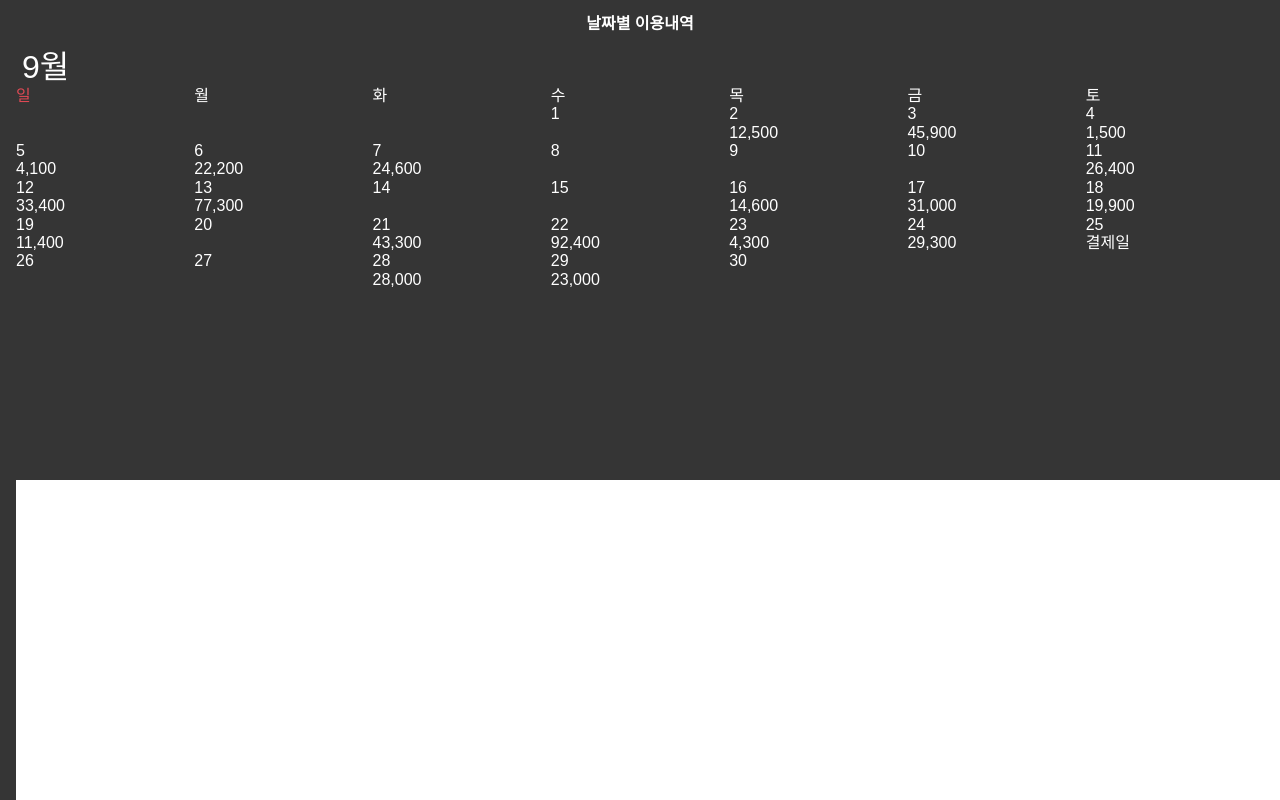
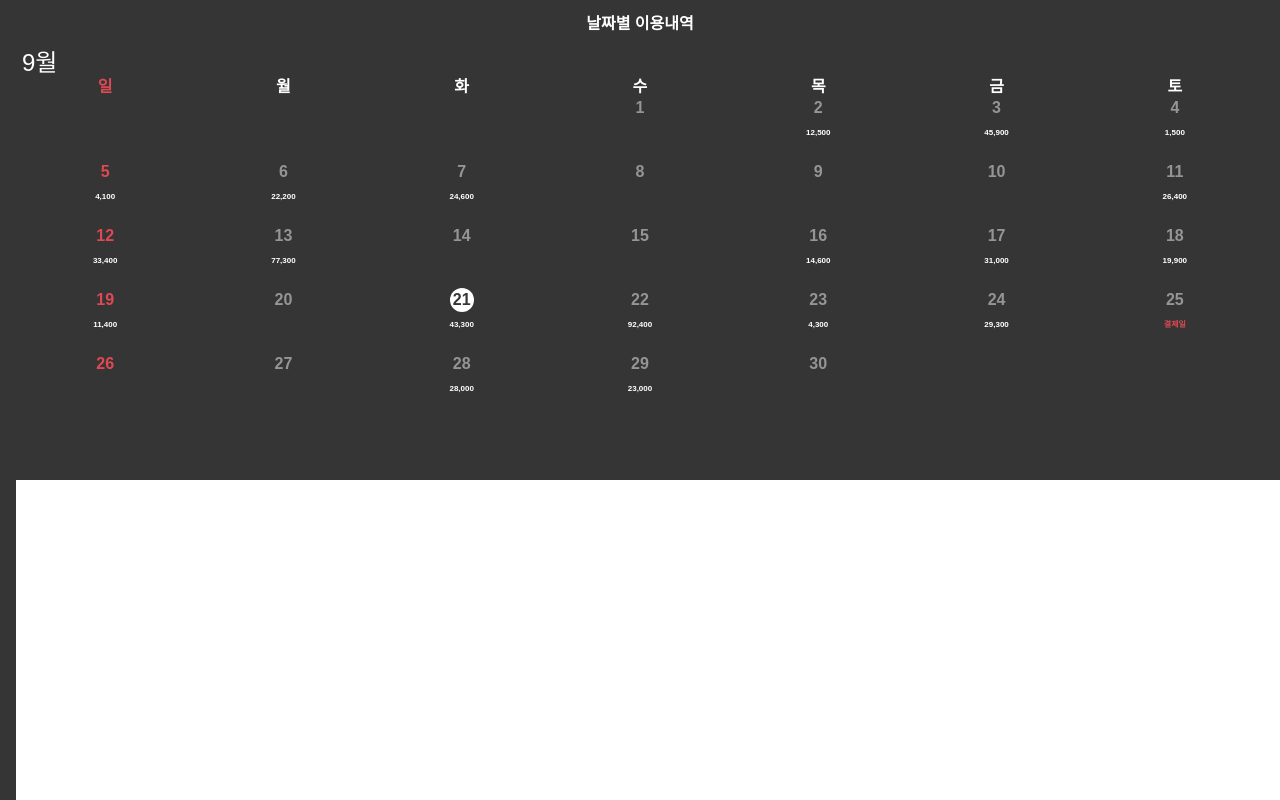
Before and after one commit to IsaacYouKorea/hyundaicard, a React (Create React App) app: page / in a window 1280 px wide. Built offline with nearby package versions, Linux system fonts and the light colour scheme.

Commit message:
style: 달력 스타일 적용

```diff
--- a/src/components/calendar/calendar-header.tsx
+++ b/src/components/calendar/calendar-header.tsx
@@ -1,4 +1,5 @@
 import styled from "styled-components";
+import { StyledCalendarDay } from "./common";
 
 const dayNames = ['일', '월', '화', '수', '목', '금', '토'];
 
@@ -7,16 +8,10 @@ const StyledCalendarHeader = styled.div`
   width: 100%;
 `
 
-const StyledItem = styled.div<{weekend?: boolean}>`
-  flex: 1;
-  color: ${({weekend, theme}) => weekend ? theme.colors.red : theme.colors.white};
-  weight: ${({theme}) => theme.fonts.weight.bold};
-`
-
 function CalendarHeader() {
   return <StyledCalendarHeader className="day-names">
     {dayNames.map((dayName, index) =>
-      <StyledItem key={index} weekend={index === 0}>{dayName}</StyledItem>)}
+      <StyledCalendarDay key={index} weekend={index === 0}>{dayName}</StyledCalendarDay>)}
   </StyledCalendarHeader>;
 }
 
--- /dev/null
+++ b/src/components/calendar/common.tsx
@@ -0,0 +1,9 @@
+import styled from "styled-components";
+
+export const StyledCalendarDay = styled.div<{weekend?: boolean}>`
+  flex: 1;
+  margin: 0 auto;
+  text-align: center;
+  color: ${({weekend, theme}) => weekend ? theme.colors.red : theme.colors.white};
+  font-weight: ${({theme}) => theme.fonts.weight.bold};
+`
--- a/src/components/calendar/month-calendar.tsx
+++ b/src/components/calendar/month-calendar.tsx
@@ -1,8 +1,9 @@
 import { memo, useEffect, useRef, useState } from "react";
-import styled from "styled-components";
+import styled, { css } from "styled-components";
 import { usePaymentDispatch, usePaymentState } from "../../context";
 import { dayString } from "../../util/date";
 import { numberWithCommas } from "../../util/number";
+import { StyledCalendarDay } from "./common";
 
 interface IProps {
   year: number,
@@ -20,14 +21,42 @@ const WeekDiv = styled.div`
   display: flex;
 `
 
-const DayDiv = styled.div`
-  flex: 1;
-  .dayInfo {
+const DayDiv = styled(StyledCalendarDay)`
+  height: 4rem;
+  display: flex;
+  flex-direction: column;
+  align-items: center;
 
+  ${({ theme, weekend }) => {
+    return css`
+      &.selected {
+        .dayNumber {
+          color: ${theme.colors.grey[100]};
+          border-radius: 100%;
+          background: ${theme.colors.white};
+        }
       }
       .dayNumber {
+        color: ${weekend ? theme.colors.red : theme.colors.grey[700]};
+        font-weight: ${theme.fonts.weight.bold};
+        width: 1.5rem;
+        height: 1.5rem;
+        display: flex;
+        justify-content: center;
+        align-items: center;
+        line-height: normal;
+      }
+    `
+  }}
+`
 
-  }
+const DayInfo = styled.div<{isRed?: boolean}>`
+  ${({ theme, isRed }) => css`
+    margin: ${theme.margins.sm} 0 0;
+    font-size: ${theme.fonts.size.sm};
+    color: ${isRed ? theme.colors.red : theme.colors.white};
+    font-weight: ${theme.fonts.weight.semiBold};
+  `}
 `
 
 
@@ -46,15 +75,15 @@ function MonthCalendar({ year, month }: IProps) {
 
   return (
 
-    <Wrapper style={{transform: `translateY(${daySummaryOpen ? -transformY : 0}px)`}}>
+    <Wrapper style={{ transform: `translateY(${daySummaryOpen ? -transformY : 0}px)` }}>
       {new Array(6).fill(0).map((_, week) => <WeekDiv style={{}} key={week}>
         {new Array(7).fill(0).map((_, day) => {
           const dateNumber = (week * 7) + day - firstDay + 1;
           if (dateNumber > lastDate || dateNumber <= 0) return <DayDiv key={dateNumber}></DayDiv>;
           return <DayDiv
+            weekend={day === 0}
             key={dateNumber}
             className={[
-                day === 0 ? "color-red" : "color-grey",
               (date.year === year && date.month === month && date.day === dateNumber) ? 'selected' : ''
             ].join(' ')}
             onClick={(evt) => {
@@ -62,11 +91,11 @@ function MonthCalendar({ year, month }: IProps) {
               selectDate(year, month, dateNumber)
             }}>
             <div className="dayNumber">{dateNumber}</div>
-              <div className="dayInfo">
+            <DayInfo isRed={dateNumber === 25}>
               {dateNumber === 25 ? `결제일` : ''}
-                {dateNumber === 25 ? <br/> : ''}
+              {dateNumber === 25 ? <br /> : ''}
               {numberWithCommas(paymentsByDay[dayString(year, month, dateNumber)]?.sum) || ''}
-              </div>
+            </DayInfo>
           </DayDiv>
         })}
       </WeekDiv>)}
--- a/src/styles/theme.ts
+++ b/src/styles/theme.ts
@@ -21,15 +21,16 @@ const fonts = {
     youAndI: `'Noto Sans KR', sans-serif`,
   },
   size: {
-    sm: "1.4rem",
-    base: "1.6rem",
-    lg: "2rem",
-    xl: "2.5rem",
+    sm: "0.5rem",
+    base: "1rem",
+    lg: "1.5rem",
+    xl: "2rem",
     title: "1rem",
   },
   weight: {
     light: 100,
     normal: 400,
+    semiBold: 600,
     bold: 700,
   },
 };
--- a/src/types/style.d.ts
+++ b/src/types/style.d.ts
@@ -32,6 +32,7 @@ declare module "styled-components" {
       weight: {
         light: number;
         normal: number;
+        semiBold: number;
         bold: number;
       };
     };
```
Lines whose indentation alone changed are shown as unchanged.
